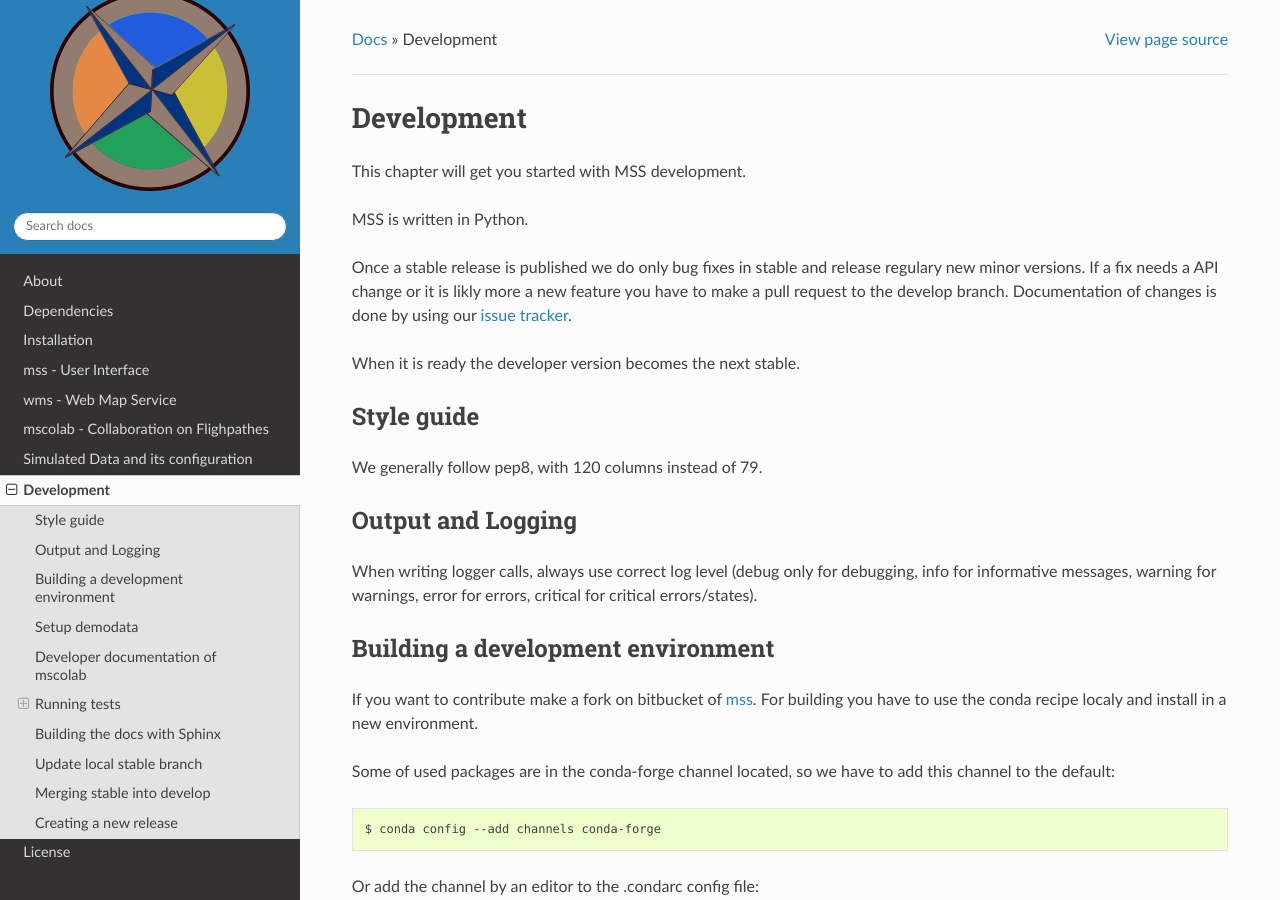
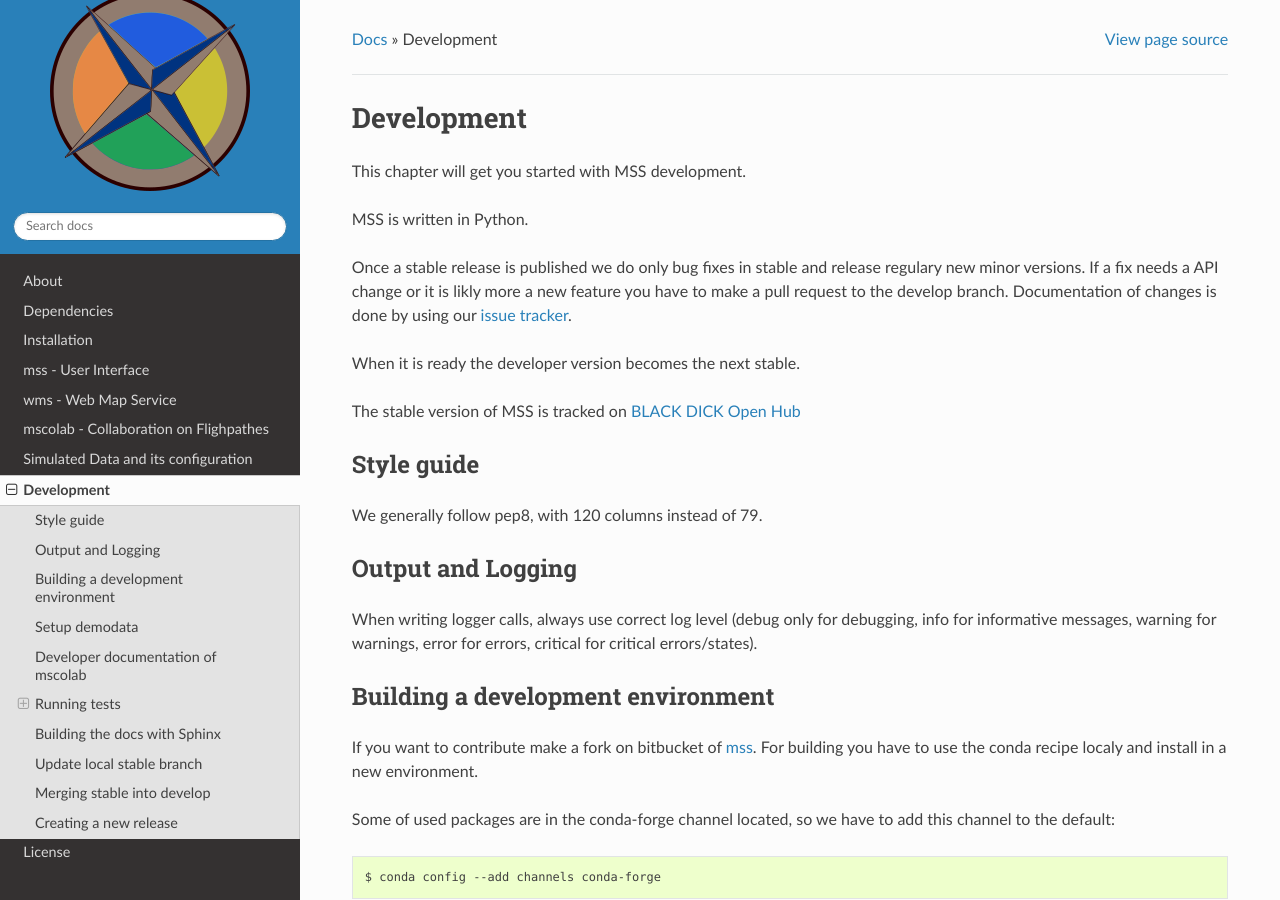
Before and after one commit to Open-MSS/MSS, a Sphinx documentation site: the page built from docs/development.rst, in a window 1280 px wide and 900 px high. Built offline with Sphinx 7.4.7 and the Read the Docs theme 2.0.0, drawn with Linux system fonts in a browser that asks for light colours; the version number could not be read and is left out.

Commit message:
blackduck url added

```diff
--- a/docs/development.rst
+++ b/docs/development.rst
@@ -14,6 +14,9 @@ to make a pull request to the develop branch. Documentation of changes is done b
 `issue tracker <https://bitbucket.org/wxmetvis/mss/issues>`_.
 
 When it is ready the developer version becomes the next stable.
+
+
+The stable version of MSS is tracked on `BLACK DICK Open Hub <https://www.openhub.net/p/mss>`_
 
 
 Style guide
```
